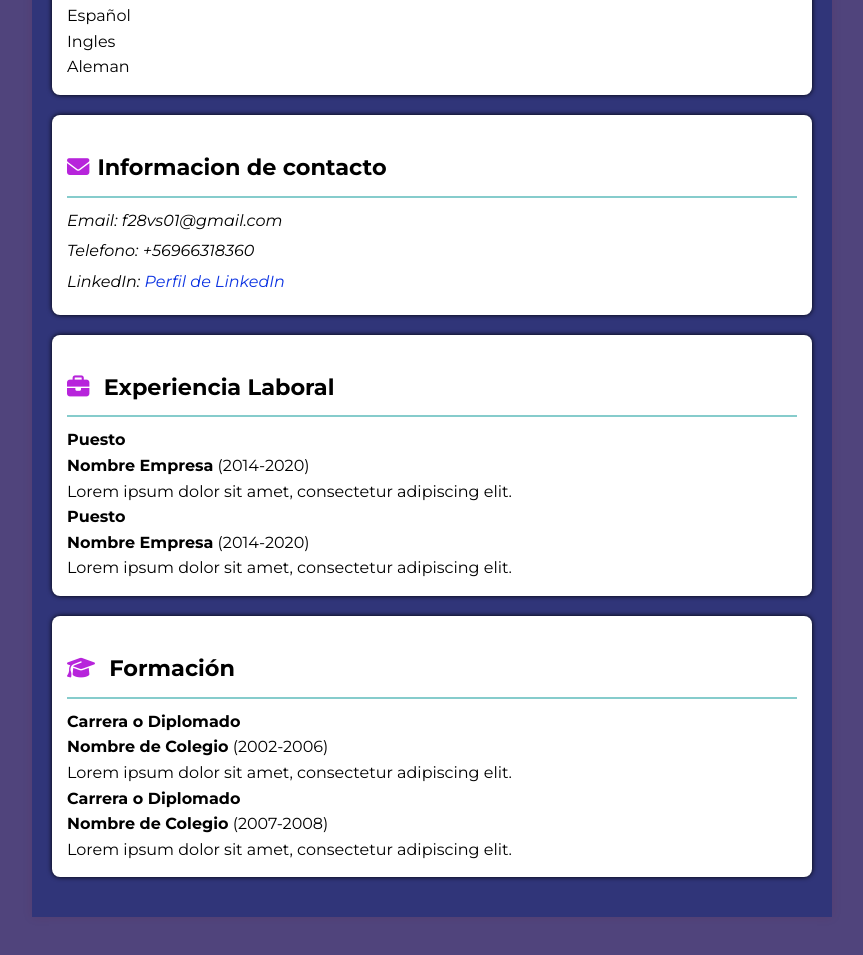
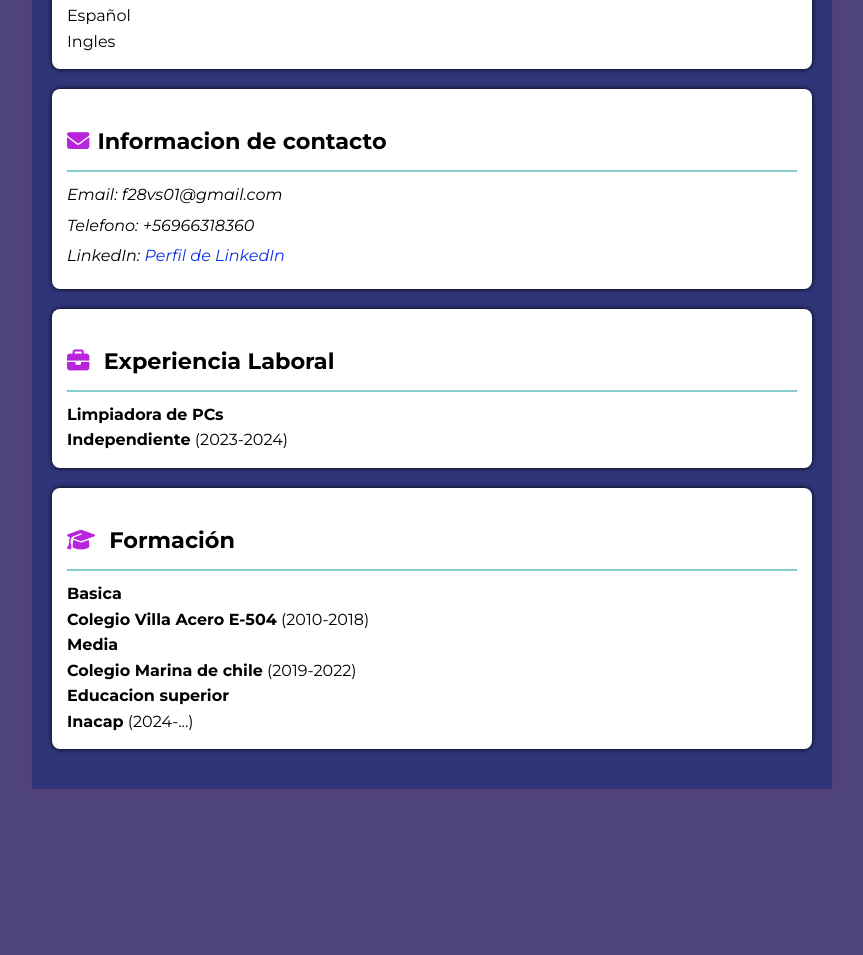
Before and after one commit to FVS2805/Class3, a plain HTML site: page index.html in a window 1280 px wide. Shown: the part 1040-1995 px from the top of the page, without its empty margins (208-1071 px from the left). After the commit the page ends 1893 px from the top, so only its background shows below. Drawn offline with Linux system fonts and the light colour scheme.

Commit message:
Informacion

```diff
--- a/index.html
+++ b/index.html
@@ -38,7 +38,6 @@
             <ul>
                 <li>Español</li>
                 <li>Ingles</li>
-                <li>Aleman</li>
             </ul>
         </section>
         <section>
@@ -54,14 +53,8 @@
             <h3><i class="fas fa-briefcase"></i> Experiencia Laboral</h3>
             <hr>
             <article>
-                <h4>Puesto</h4>
-                <p><strong>Nombre Empresa</strong> (2014-2020)</p>
-                <p>Lorem ipsum dolor sit amet, consectetur adipiscing elit.</p>
-            </article>
-            <article>
-                <h4>Puesto</h4>
-                <p><strong>Nombre Empresa</strong> (2014-2020)</p>
-                <p>Lorem ipsum dolor sit amet, consectetur adipiscing elit.</p>
+                <h4>Limpiadora de PCs</h4>
+                <p><strong>Independiente</strong> (2023-2024)</p>
             </article>
         </section>
 
@@ -69,14 +62,16 @@
             <h3><i class="fas fa-graduation-cap"></i> Formación</h3>
             <hr>
             <article>
-                <h4>Carrera o Diplomado</h4>
-                <p><strong>Nombre de Colegio</strong> (2002-2006)</p>
-                <p>Lorem ipsum dolor sit amet, consectetur adipiscing elit.</p>
+                <h4>Basica</h4>
+                <p><strong>Colegio Villa Acero E-504</strong> (2010-2018)</p>
             </article>
             <article>
-                <h4>Carrera o Diplomado</h4>
-                <p><strong>Nombre de Colegio</strong> (2007-2008)</p>
-                <p>Lorem ipsum dolor sit amet, consectetur adipiscing elit.</p>
+                <h4>Media</h4>
+                <p><strong>Colegio Marina de chile</strong> (2019-2022)</p>
+            </article>
+            <article>
+                <h4>Educacion superior</h4>
+                <p><strong>Inacap</strong> (2024-...)</p>
             </article>
         </section>
     </main>
```
